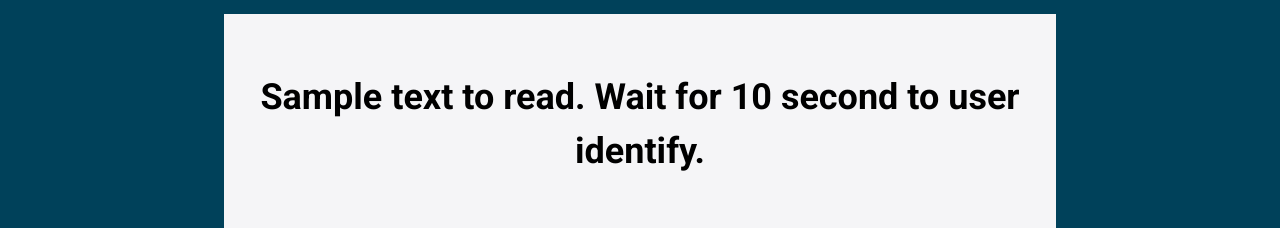
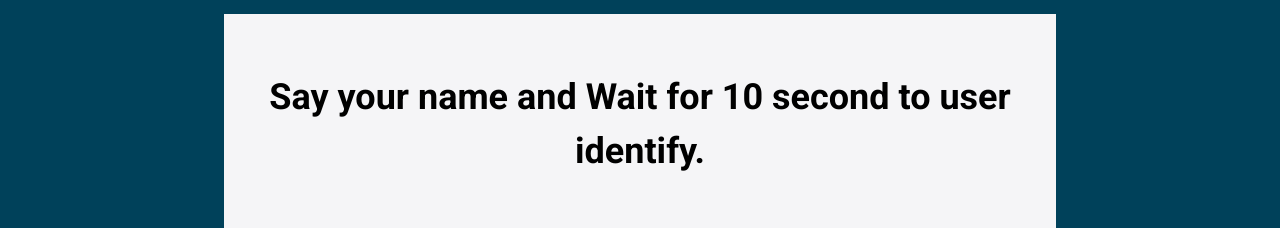
Before and after one commit to KasunNiluminda/echo_exame_final_1, a React (Vite) app in the folder frontend/: page /voice-check in a window 1280 px wide. Shown: the part 342-570 px from the top of the page. Built offline with nearby package versions, Linux system fonts and the light colour scheme; no server answers.

Commit message:
voicecheck modified

```diff
--- a/frontend/src/components/voice-check.jsx
+++ b/frontend/src/components/voice-check.jsx
@@ -214,7 +214,7 @@ function VoiceCheck() {
 
         <div className="flex mx-56 justify-center mt-48 py-14 bg-accent text-center">
           <h4 className="">
-            Sample text to read. Wait for 10 second to user identify.
+            Say your name and Wait for 10 second to user identify.
           </h4>
         </div>
 
```
